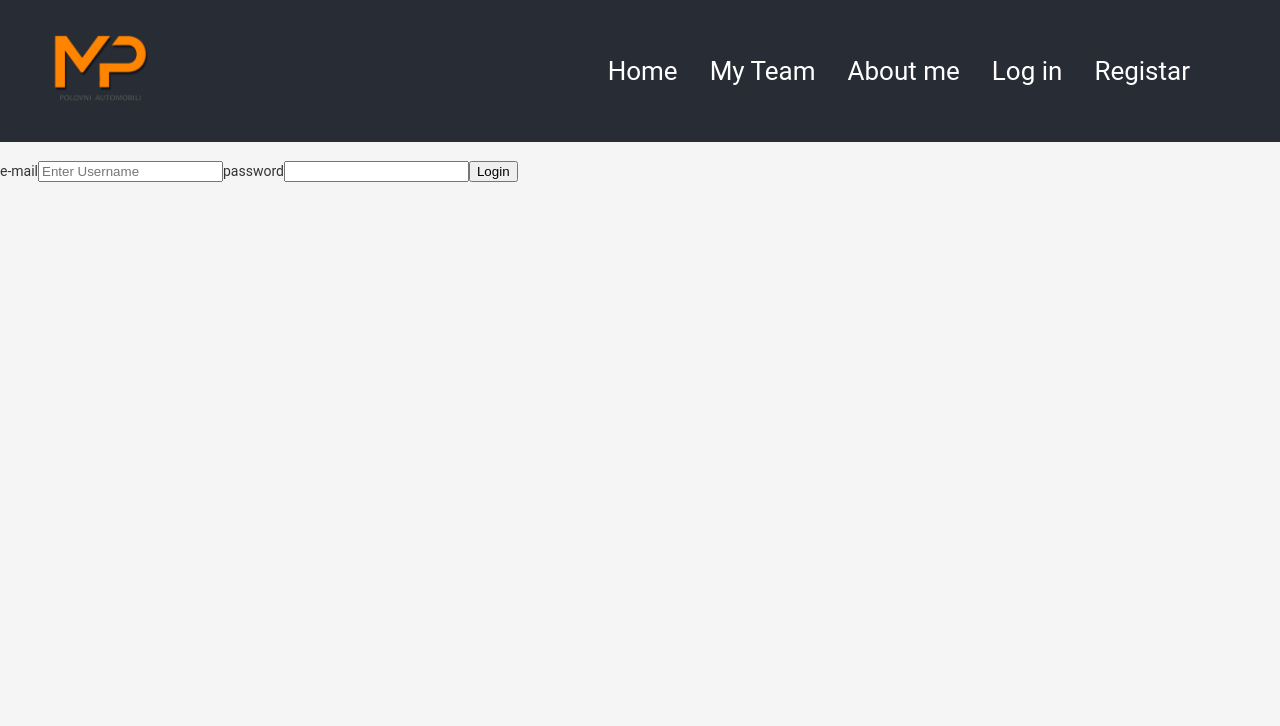
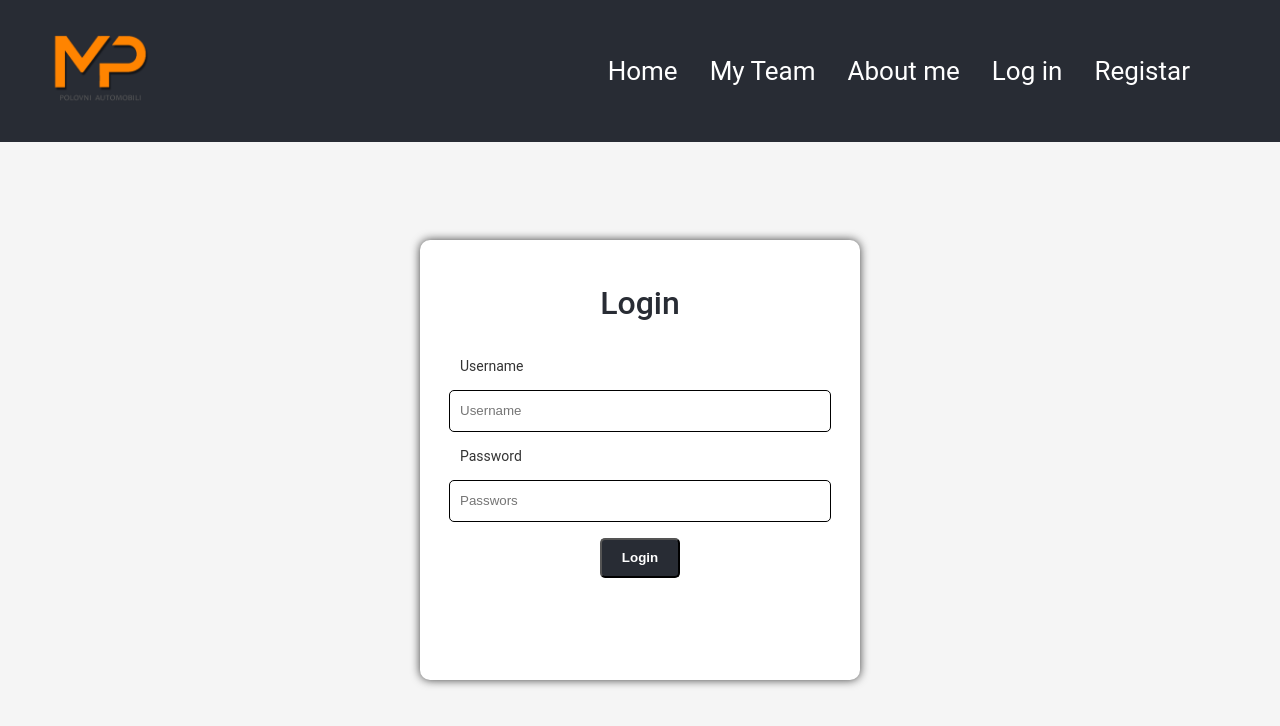
Before and after one commit to popovicmarko/React-ITcamp, a React (Create React App) app in the folder project-nit/: page /login in a window 1280 px wide. Shown: the top 726 px of the page. Built offline with nearby package versions, Linux system fonts and the light colour scheme.

Commit message:
finish css for login

```diff
--- a/project-nit/src/components/login/Login.js
+++ b/project-nit/src/components/login/Login.js
@@ -1,21 +1,21 @@
 import { useState } from "react";
-
+import './Login.css';
 export function Login() {
-    function handleClick(e){
+    function handleClick(e) {
 
     }
     const [username, setUsername] = useState('')
 
     return (
-        <div>
-            <h1>Login</h1>
+        <div className="cointener">
             <form>
-                <label>e-mail</label>
-                <input type="text" value={username} onChange={(e ) => {setUsername(e.target.value)} } placeholder="Enter Username" name="username" required></input>
-                <label>password</label>
-                <input type="password " name="password " required></input>
+                <h1>Login</h1>
+                <label className="label">Username</label>
+                <input className="input" type="text" value={username} onChange={(e) => { setUsername(e.target.value) }} placeholder="Username" name="username" required></input>
+                <label className="label">Password</label>
+                <input className="input" type="password " name="password " placeholder="Passwors"  required></input>
                 <button id="login" onClick={handleClick}>Login</button>
-                <p style={{fontSize:'2rem', color: 'black'}}> {username}</p>
+                <p style={{ fontSize: '2rem', color: 'black' }}> {username}</p>
             </form>
         </div>
     )
--- a/project-nit/src/components/login/login.css
+++ b/project-nit/src/components/login/login.css
@@ -0,0 +1,56 @@
+.cointener{
+    height: 95vh;
+    display: flex;
+    justify-content: center;
+    align-items: center;
+ }
+ form{
+    width: 400px;
+    height: 400px;
+    background-color: #fff;
+    padding: 20px;
+    border-radius: 10px;
+    box-shadow: 0px 0px 10px 0px rgba(0,0,0,0.75);
+    display: flex;
+    flex-direction: column;
+    justify-content: center;
+    align-items: center;
+    gap: 1rem;
+ }
+    form h1{
+        text-align: center;
+        margin-bottom: 20px;
+    }
+    .input{
+        width: 90%;
+        height: 40px;
+        border: 1px solid #000;
+        border-radius: 5px;
+        padding: 0 10px;
+        outline: none;
+    }
+    .username:focus, .password:focus{
+        border: 1px solid #000;
+    }
+    .label{
+        width: 90%;
+        display: flex;
+        justify-content: space-between;
+        align-items: center;
+    }
+    button{
+        width: 20%;
+        height: 40px;
+        border-radius: 5px;
+        background-color:#282c34;
+        color: #fff;
+        font-weight: bold;
+        cursor: pointer;
+        outline: none;
+    }
+    button:hover{
+        box-shadow: 2px 2px 10px  rgba(0,0,0,0.75);
+    }
+    button:active{
+        transform: scale(0.95);
+    }
```
